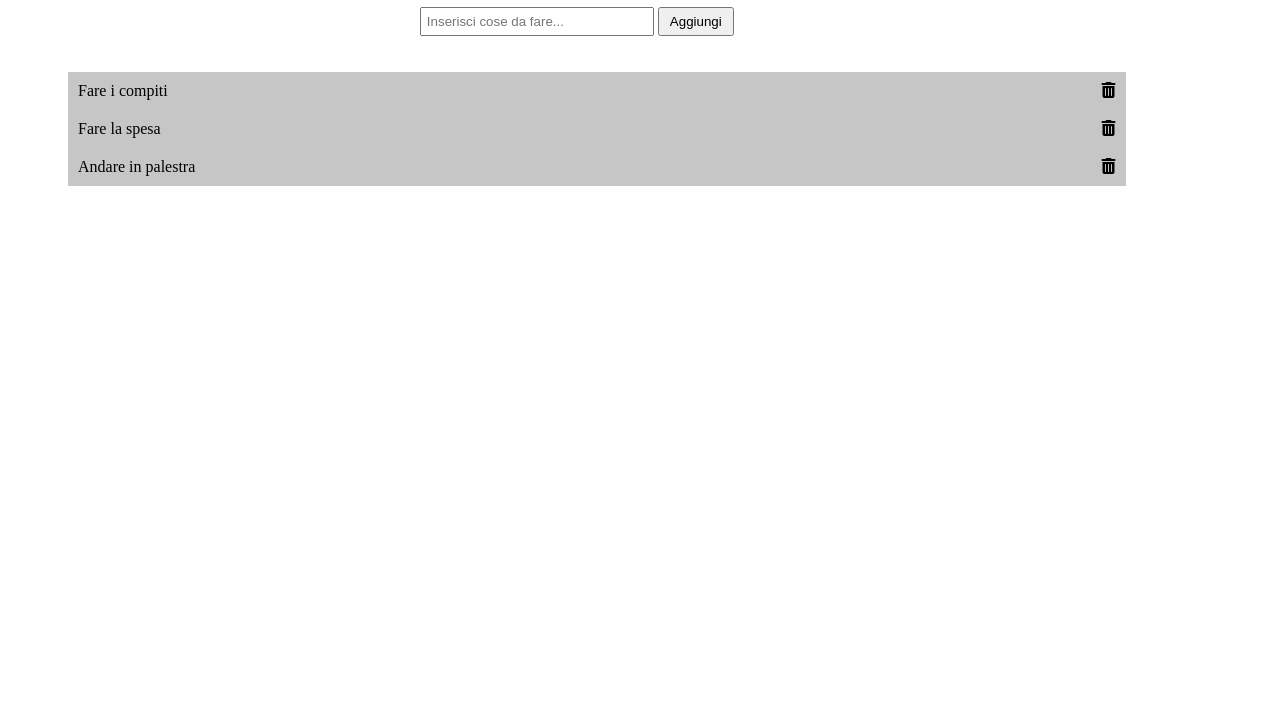
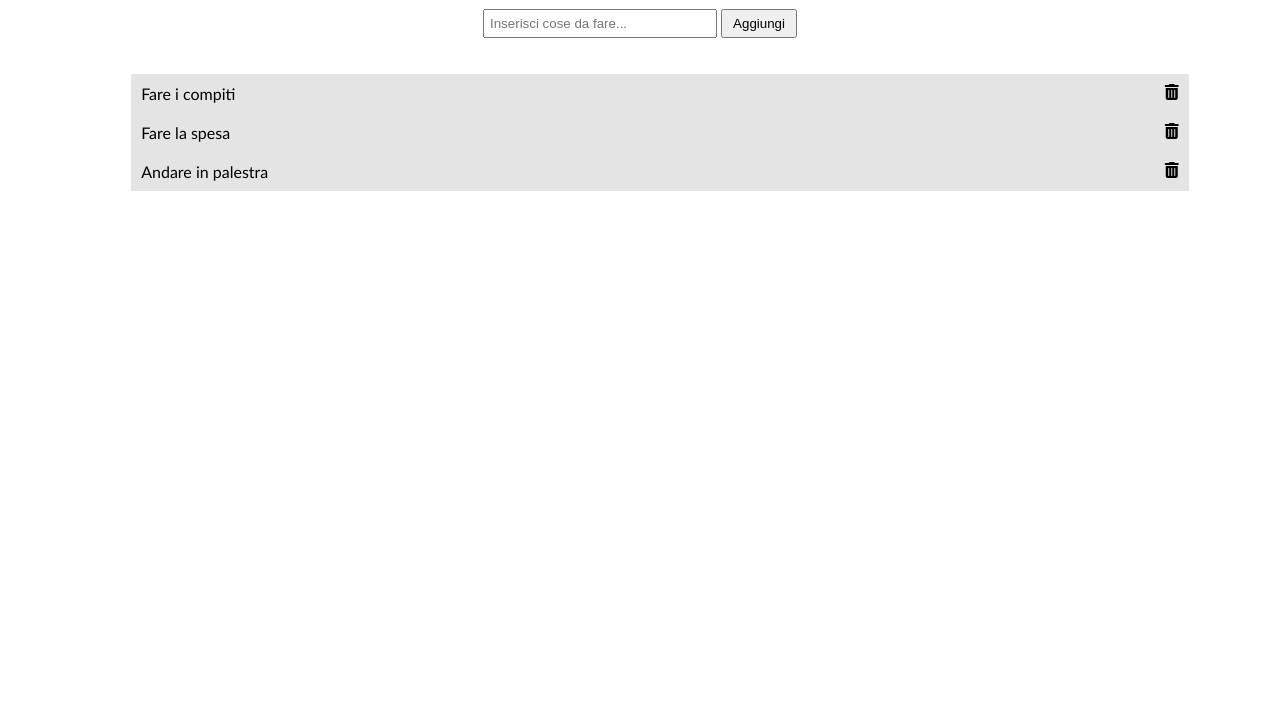
Before and after one commit to luca-gif/vue-todolist, a plain HTML site: page index.html in a window 1280 px wide. Shown: the part 88-800 px from the top of the page. Drawn offline with nearby package versions, Linux system fonts and the light colour scheme.

Commit message:
bugs fixed

```diff
--- a/index.html
+++ b/index.html
@@ -5,7 +5,7 @@
     <meta charset="UTF-8">
     <meta http-equiv="X-UA-Compatible" content="IE=edge">
     <meta name="viewport" content="width=device-width, initial-scale=1.0">
-    <title>Document</title>
+    <title>Vue ToDo List</title>
     <link rel="stylesheet" href="https://cdnjs.cloudflare.com/ajax/libs/font-awesome/6.1.1/css/all.min.css" integrity="sha512-KfkfwYDsLkIlwQp6LFnl8zNdLGxu9YAA1QvwINks4PhcElQSvqcyVLLD9aMhXd13uQjoXtEKNosOWaZqXgel0g==" crossorigin="anonymous" referrerpolicy="no-referrer"
     />
     <link rel="stylesheet" href="style.css">
@@ -21,16 +21,20 @@
         </div>
 
         <div class="row">
+
             <input @keyup.enter="aggiungiTodo(newTodo)" v-model.trim="newTodo" type="text" placeholder="Inserisci cose da fare...">
             <button @click="aggiungiTodo(newTodo)">Aggiungi</button>
+
         </div>
 
 
         <div class="list">
 
             <ul>
-                <li v-for="(item, index) in items" @click="item.done = !item.done" :class="{'barred': items[index].done}">
-                    {{items[index].text}}
+                <li v-for="(item, index) in items" :class="{'barred': items[index].done}">
+
+                    <div @click="item.done = !item.done">{{items[index].text}}</div>
+
 
                     <i @click="rimuoviTodo(index)" class="fa-solid fa-trash-can">
 
--- a/script.js
+++ b/script.js
@@ -21,7 +21,9 @@ const root = new Vue({
 
     methods: {
         rimuoviTodo(index) {
-            this.items.splice(index, 1);
+            if (confirm(`Vuoi davvero eliminarlo?`)) {
+                this.items.splice(index, 1);
+            }
         },
 
         aggiungiTodo(newTodo) {
--- a/style.css
+++ b/style.css
@@ -1,6 +1,7 @@
 .container {
     width: 90%;
-    font-family: Cambria, Cochin, Georgia, Times, 'Times New Roman', serif margin: 0 auto;
+    font-family: 'Trebuchet MS', 'Lucida Sans Unicode', 'Lucida Grande', 'Lucida Sans', Arial, sans-serif;
+    margin: 0 auto;
 }
 
 .container .title {
@@ -32,11 +33,11 @@
 }
 
 .list ul li {
-    background-color: rgb(198, 198, 198);
     display: flex;
     justify-content: space-between;
     padding: 10px;
     cursor: default;
+    background-color: rgb(228, 228, 228);
 }
 
 .list i {
@@ -50,7 +51,3 @@
 .barred {
     text-decoration: line-through;
 }
-
-.pointer {
-    cursor: pointer;
-}
```
